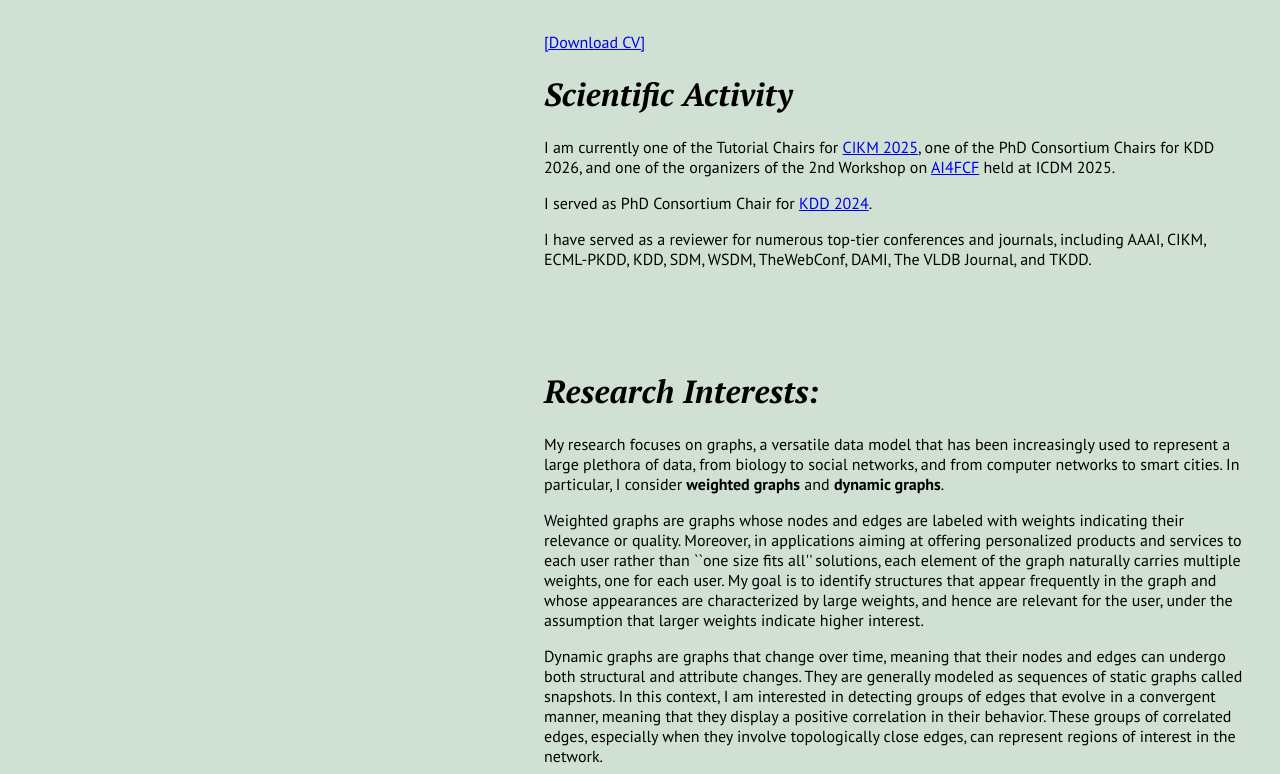
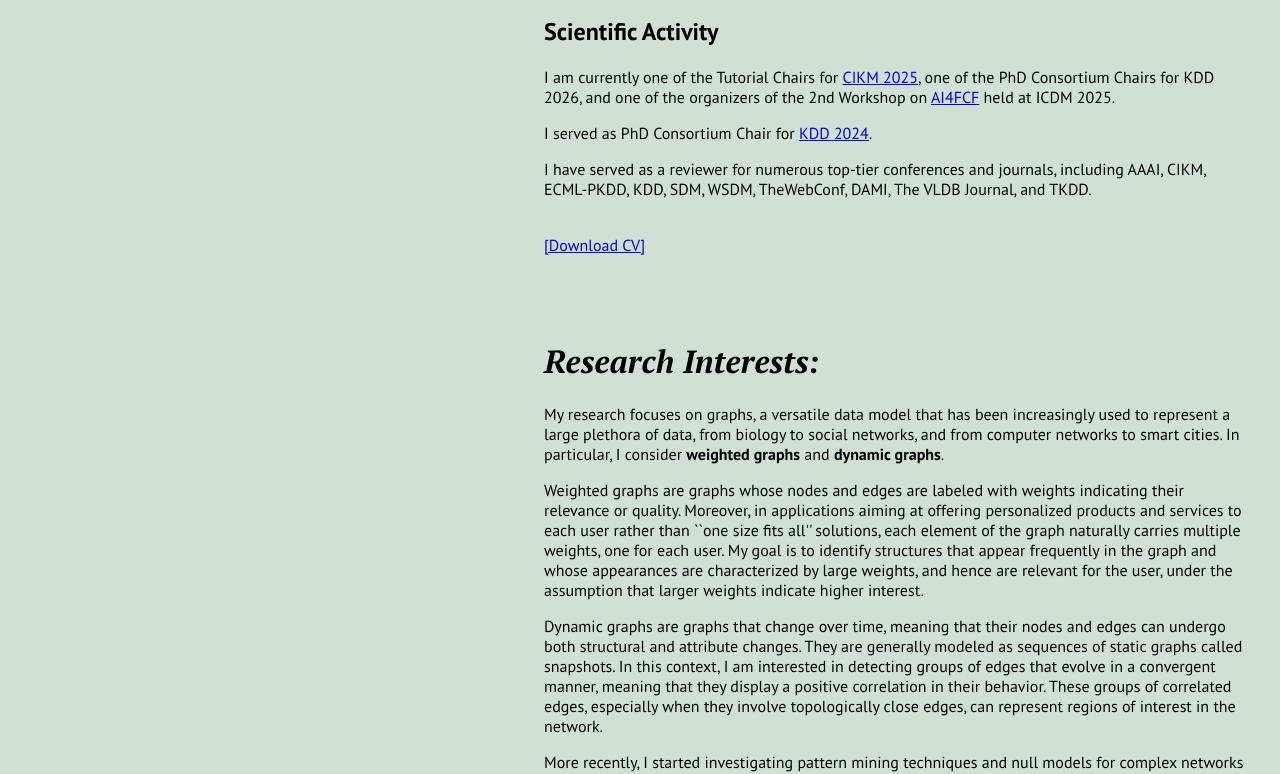
Before and after one commit to lady-bluecopper/lady-bluecopper.github.io, a plain HTML site: page index.html in a window 1280 px wide. Shown: the part 1257-2031 px from the top of the page. Drawn offline with nearby package versions, Linux system fonts and the light colour scheme.

Commit message:
Update index.html

```diff
--- a/index.html
+++ b/index.html
@@ -97,13 +97,14 @@
                     <p> I got my PhD in Information and Communication Technology at the University of Trento (Italy), under the supervision of Prof. <a href="https://velgias.github.io/">Yannis Velegrakis</a>.</p>
                     <p> I was also the teaching assistant for the Computability and Computational Complexity course from 2015 to 2018.</p>
                     <p> I got my master's degree in Computer Science and my bachelor's degree in mathematics, both of which pursued at the University of Trento.</p>
-                    <br />
-                    <a class="attachment" href="https://github.com/lady-bluecopper/lady-bluecopper.github.io/raw/main/cv.pdf" title="Download a digital copy" download="cv_GiuliaPreti">[Download CV]</a>
-		    <h1>Scientific Activity</h1>
+
+		    <h2>Scientific Activity</h2>
 		    <p>I am currently one of the Tutorial Chairs for <a href="https://www.cikm2025.org/organizers/organizers">CIKM 2025</a>, one of the PhD Consortium Chairs for KDD 2026, and one of the organizers of the 2nd Workshop on <a href="https://sites.google.com/view/ai4fcf">AI4FCF</a> held at ICDM 2025.</p>
                     <p>I served as PhD Consortium Chair for <a href="https://kdd2024.kdd.org/organizing-committee">KDD 2024</a>.</p>
 		    <p>I have served as a reviewer for numerous top-tier conferences and journals, including AAAI, CIKM, ECML-PKDD, KDD, SDM, WSDM, TheWebConf, DAMI, The VLDB Journal, and TKDD.</p>
-                </section>
+                    <br />
+                    <a class="attachment" href="https://github.com/lady-bluecopper/lady-bluecopper.github.io/raw/main/cv.pdf" title="Download a digital copy" download="cv_GiuliaPreti">[Download CV]</a>
+		</section>
 
                 <section class="text-box" id="researchinterest">
                 <h1>Research Interests:</h1>
```
